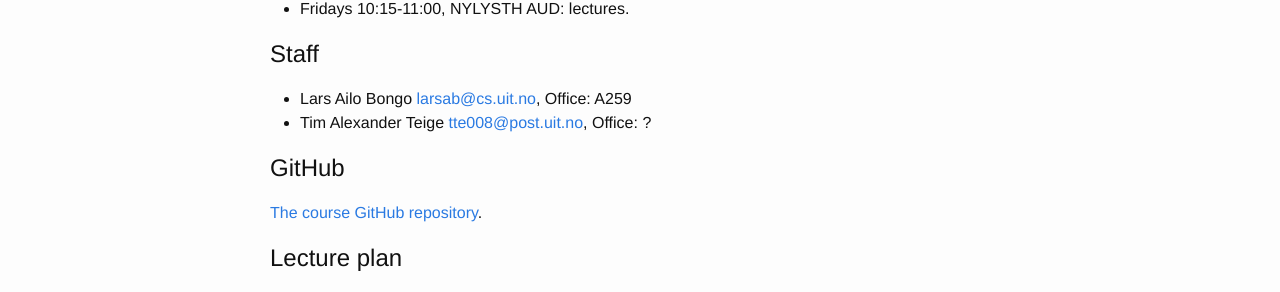
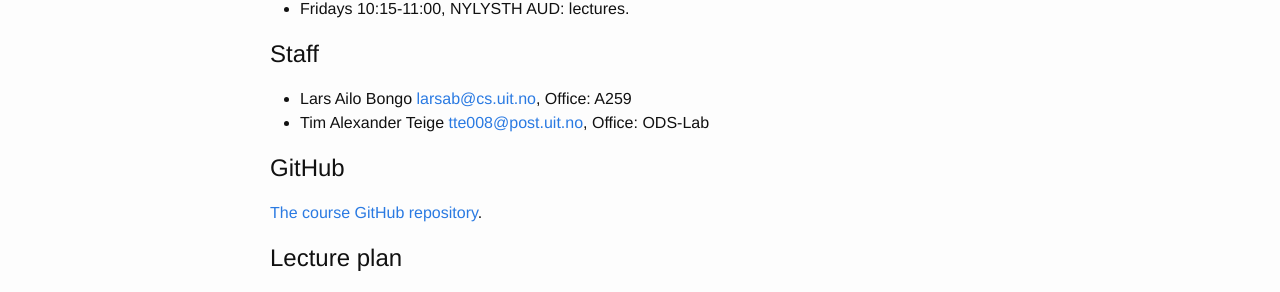
Before and after one commit to uit-inf-2202-f16/uit-inf-2202-f16.github.io, a Jekyll site: the page built from index.md, in a window 1280 px wide and 900 px high. Shown: the part 428-720 px from the top of the window. Built offline with Jekyll 4.4.1, drawn with Linux system fonts in a browser that asks for light colours.

Commit message:
Updated office

```diff
--- a/index.md
+++ b/index.md
@@ -18,7 +18,7 @@ We have the following rooms and hours:
 ## Staff
 
 - Lars Ailo Bongo <larsab@cs.uit.no>, Office: A259
-- Tim Alexander Teige <tte008@post.uit.no>, Office: ?
+- Tim Alexander Teige <tte008@post.uit.no>, Office: ODS-Lab
 
 ## GitHub
 
```
